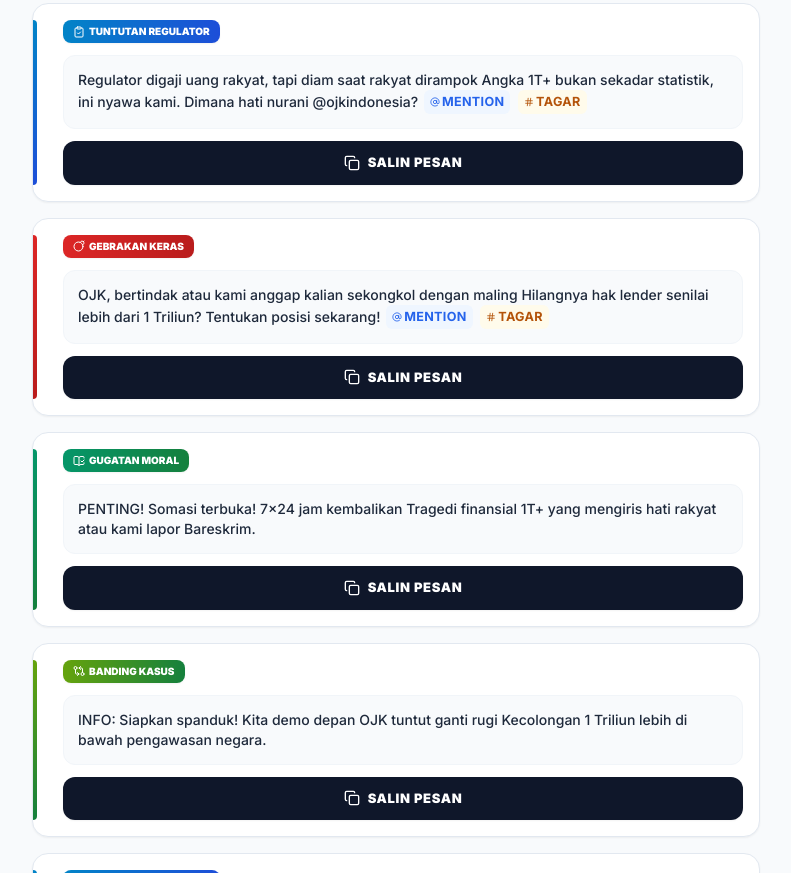
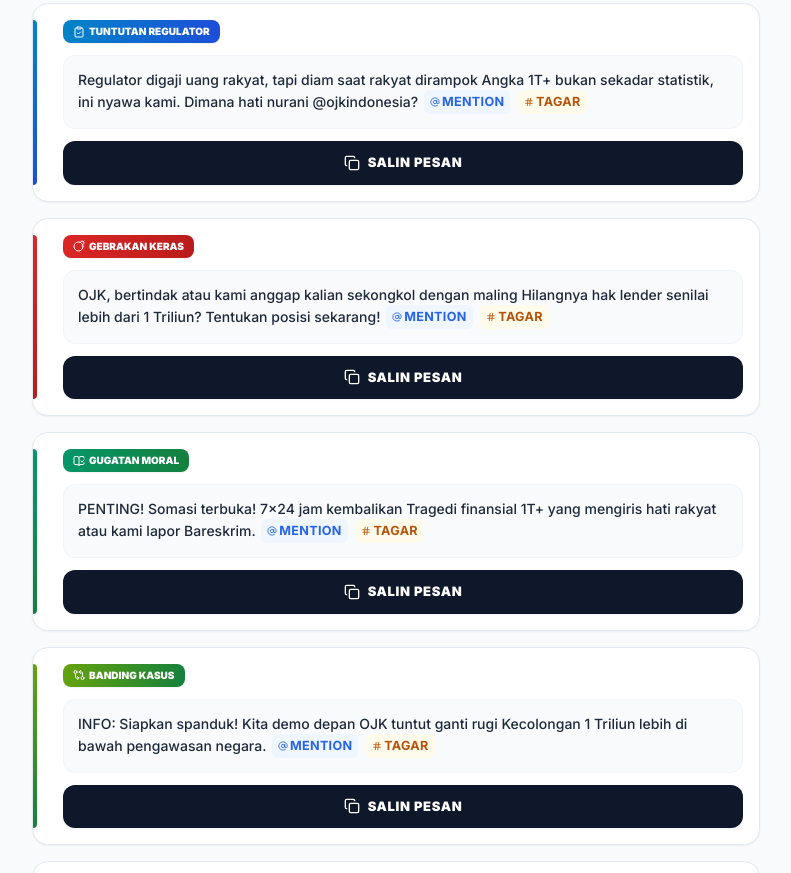
Before and after one commit to lupajoki1-coder/Template-Pesan-Viral-DanaSyariah, a plain HTML site: page Template Pesan Viral #DanaSyariah/index.html in a window 1280 px wide. Shown: the part 1927-2800 px from the top of the page, without its empty margins (244-1035 px from the left). Drawn offline with nearby package versions, Linux system fonts and the light colour scheme.

Commit message:
index.html

```diff
--- a/Template Pesan Viral #DanaSyariah/index.html
+++ b/Template Pesan Viral #DanaSyariah/index.html
@@ -1009,6 +1009,12 @@
         }
 
         function init() {
+            // Sanitize templates: Ensure placeholders exist
+            DB.templates.forEach(t => {
+                if (!t.text.includes('[TAGS]')) t.text += ' [TAGS]';
+                if (!t.text.includes('[HASHTAGS]')) t.text += ' [HASHTAGS]';
+            });
+
             state.randomizedTemplates = shuffleArray([...DB.templates]);
             document.getElementById('target-count').textContent = `${DB.targets_full.length} Akun`;
             document.getElementById('hashtag-count').textContent = `${DB.hashtags_full.length} Tagar`;
```
